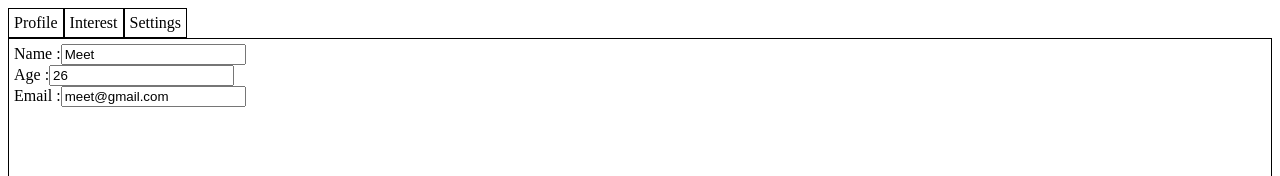
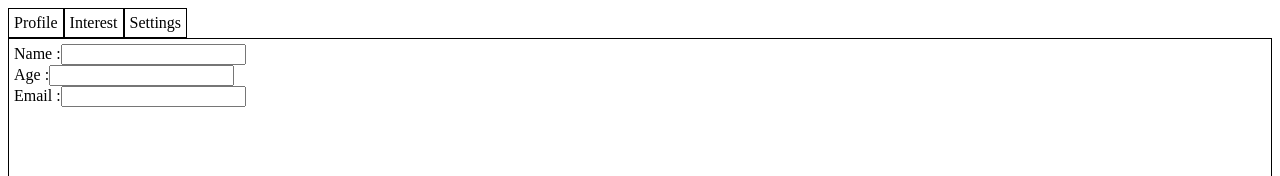
Before and after one commit to Me3T/React_Machine, a React (Vite) app: page / in a window 1280 px wide. Shown: the top 176 px of the page. Built offline with nearby package versions, Linux system fonts and the light colour scheme.

Commit message:
Tabform complete

```diff
--- a/src/Tabform/index.jsx
+++ b/src/Tabform/index.jsx
@@ -7,10 +7,10 @@ import "./style.css";
 const Tabform = () => {
   const [activeTab, setActiveTab] = useState(0);
   const [data, setData] = useState({
-    name: "Meet",
-    age: "26",
-    email: "meet@gmail.com",
-    interest: ["Cricket", "Anime"],
+    name: "",
+    age: "",
+    email: "",
+    interest: [""],
     theme: "dark",
   });
   const tabs = [
```
